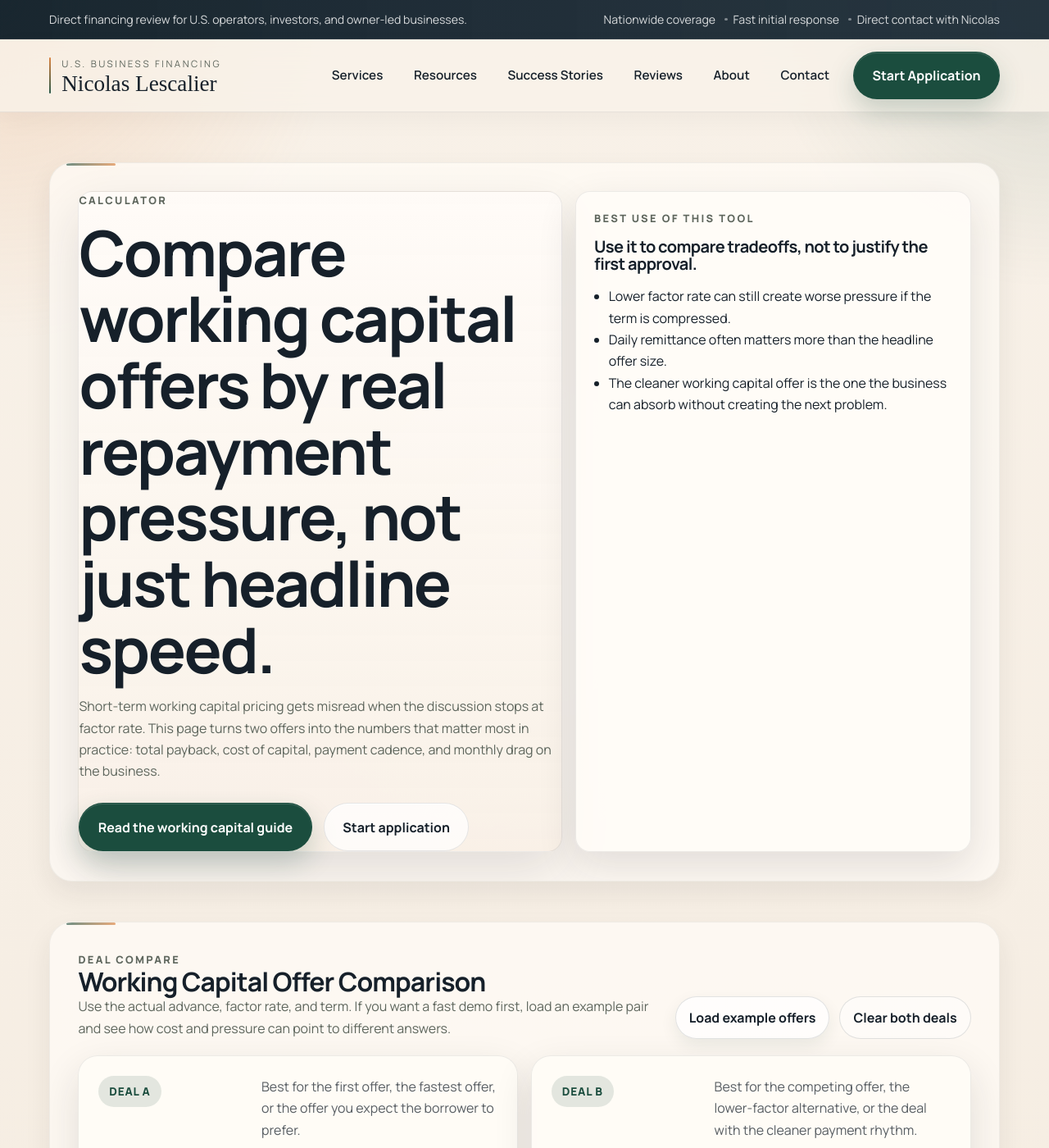
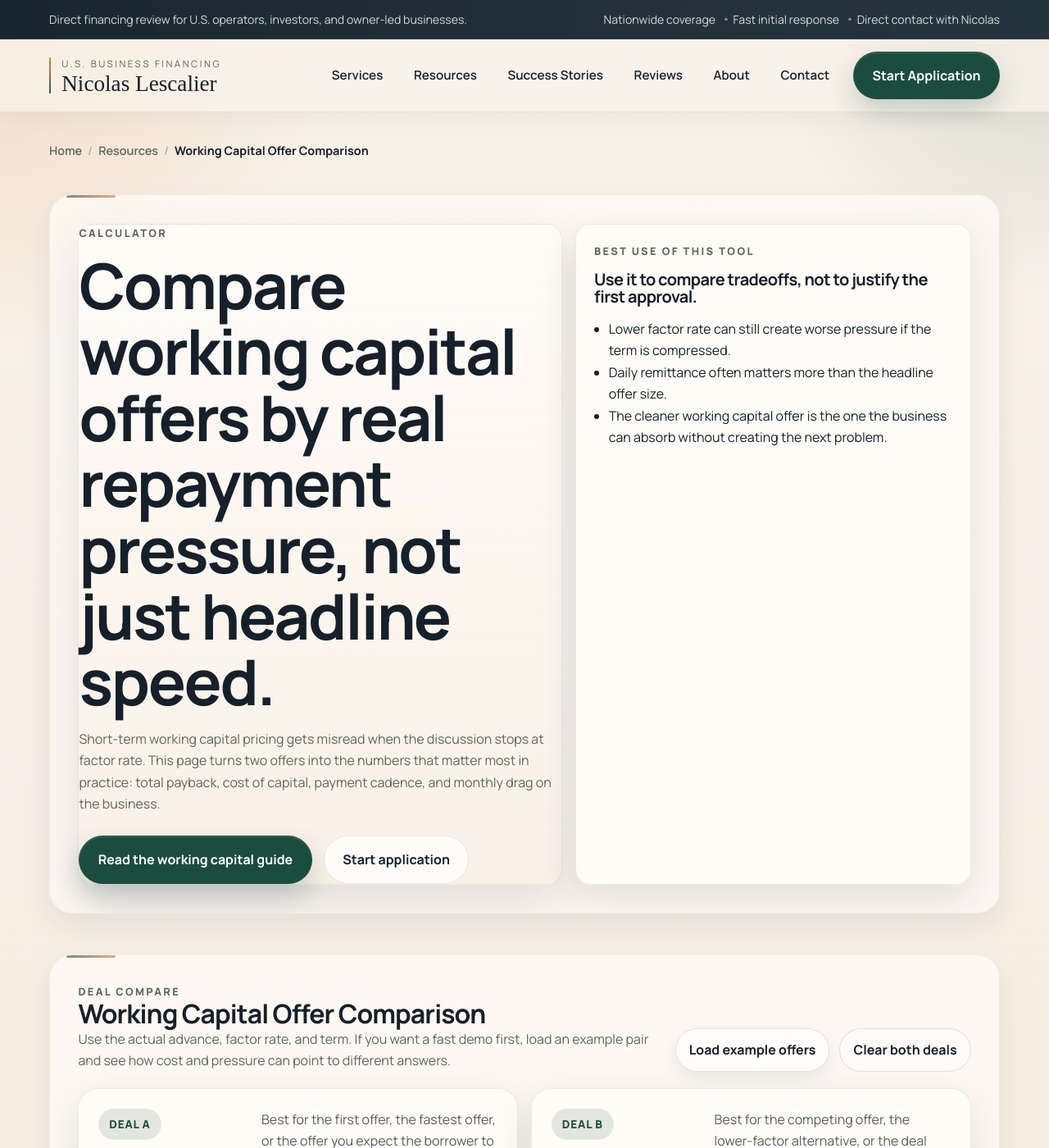
Before and after one commit to lescalier93/nicolaslescalier, a Jekyll site: the page built from merchant-cash-advance-calculator.html, in a window 1280 px wide and 1400 px high. Shown: the whole window at 82% size. Built offline with Jekyll 4.4.1, drawn with Linux system fonts in a browser that asks for light colours; some web fonts are replaced.

Commit message:
feat: add breadcrumbs and site schema

```diff
--- /dev/null
+++ b/_includes/breadcrumb_structured_data.html
@@ -0,0 +1,85 @@
+{% assign current_url = page.url | default: '/' %}
+{% assign page_label = page.title | split: ' | ' | first %}
+{% unless current_url == '/' %}
+<script type="application/ld+json">
+{
+  "@context": "https://schema.org",
+  "@type": "BreadcrumbList",
+  "itemListElement": [
+    {
+      "@type": "ListItem",
+      "position": 1,
+      "name": "Home",
+      "item": {{ '/' | absolute_url | jsonify }}
+    }
+    {% if current_url == '/services/' %}
+    ,{
+      "@type": "ListItem",
+      "position": 2,
+      "name": "Services",
+      "item": {{ '/services/' | absolute_url | jsonify }}
+    }
+    {% elsif current_url contains '/services/' %}
+    ,{
+      "@type": "ListItem",
+      "position": 2,
+      "name": "Services",
+      "item": {{ '/services/' | absolute_url | jsonify }}
+    }
+    ,{
+      "@type": "ListItem",
+      "position": 3,
+      "name": {{ page_label | jsonify }},
+      "item": {{ current_url | absolute_url | jsonify }}
+    }
+    {% elsif current_url == '/working-capital-calculator.html' or current_url == '/term-loan-calculator.html' %}
+    ,{
+      "@type": "ListItem",
+      "position": 2,
+      "name": "Resources",
+      "item": {{ '/resources.html' | absolute_url | jsonify }}
+    }
+    ,{
+      "@type": "ListItem",
+      "position": 3,
+      "name": {{ page_label | jsonify }},
+      "item": {{ current_url | absolute_url | jsonify }}
+    }
+    {% elsif current_url == '/contact-thank-you/' %}
+    ,{
+      "@type": "ListItem",
+      "position": 2,
+      "name": "Contact",
+      "item": {{ '/contact/' | absolute_url | jsonify }}
+    }
+    ,{
+      "@type": "ListItem",
+      "position": 3,
+      "name": {{ page_label | jsonify }},
+      "item": {{ current_url | absolute_url | jsonify }}
+    }
+    {% elsif current_url == '/application-received/' %}
+    ,{
+      "@type": "ListItem",
+      "position": 2,
+      "name": "Application",
+      "item": {{ '/apply/' | absolute_url | jsonify }}
+    }
+    ,{
+      "@type": "ListItem",
+      "position": 3,
+      "name": {{ page_label | jsonify }},
+      "item": {{ current_url | absolute_url | jsonify }}
+    }
+    {% else %}
+    ,{
+      "@type": "ListItem",
+      "position": 2,
+      "name": {{ page_label | jsonify }},
+      "item": {{ current_url | absolute_url | jsonify }}
+    }
+    {% endif %}
+  ]
+}
+</script>
+{% endunless %}
--- /dev/null
+++ b/_includes/breadcrumbs.html
@@ -0,0 +1,26 @@
+{% assign current_url = page.url | default: '/' %}
+{% assign page_label = page.title | split: ' | ' | first %}
+{% unless current_url == '/' %}
+<nav class="breadcrumbs" aria-label="Breadcrumb">
+  <ol class="breadcrumbs__list">
+    <li><a href="{{ '/' | relative_url }}">Home</a></li>
+    {% if current_url == '/services/' %}
+    <li class="breadcrumbs__current" aria-current="page">Services</li>
+    {% elsif current_url contains '/services/' %}
+    <li><a href="{{ '/services/' | relative_url }}">Services</a></li>
+    <li class="breadcrumbs__current" aria-current="page">{{ page_label }}</li>
+    {% elsif current_url == '/working-capital-calculator.html' or current_url == '/term-loan-calculator.html' %}
+    <li><a href="{{ '/resources.html' | relative_url }}">Resources</a></li>
+    <li class="breadcrumbs__current" aria-current="page">{{ page_label }}</li>
+    {% elsif current_url == '/contact-thank-you/' %}
+    <li><a href="{{ '/contact/' | relative_url }}">Contact</a></li>
+    <li class="breadcrumbs__current" aria-current="page">{{ page_label }}</li>
+    {% elsif current_url == '/application-received/' %}
+    <li><a href="{{ '/apply/' | relative_url }}">Application</a></li>
+    <li class="breadcrumbs__current" aria-current="page">{{ page_label }}</li>
+    {% else %}
+    <li class="breadcrumbs__current" aria-current="page">{{ page_label }}</li>
+    {% endif %}
+  </ol>
+</nav>
+{% endunless %}
--- a/_includes/structured_data.html
+++ b/_includes/structured_data.html
@@ -23,5 +26,18 @@
         "commercial real estate financing",
         "bridge loans"
       ]
+    },
+    {
+      "@type": "WebSite",
+      "@id": "https://nicolaslescalier.com/#website",
+      "url": "https://nicolaslescalier.com",
+      "name": "Nicolas Lescalier | U.S. Business Financing",
+      "description": "U.S. business financing guidance, calculators, application routes, and service pages for working capital, term debt, SBA, and commercial real estate.",
+      "publisher": {
+        "@id": "https://nicolaslescalier.com/#person"
+      },
+      "inLanguage": "en-US"
+    }
+  ]
 }
 </script>
--- a/_layouts/default.html
+++ b/_layouts/default.html
@@ -23,6 +23,7 @@
     <link rel="shortcut icon" href="{{ '/assets/favicon.svg' | relative_url }}" type="image/svg+xml">
     <link rel="stylesheet" href="{{ '/assets/css/style.css' | relative_url }}?v={{ site.time | date: '%s' }}">
     {% include structured_data.html %}
+    {% include breadcrumb_structured_data.html %}
     {% include faq_structured_data.html %}
   </head>
   <body{% if page.conversion_page %} data-conversion-page="{{ page.conversion_page }}"{% endif %}>
@@ -64,6 +65,7 @@
 
       <main class="site-main" id="main-content">
         <div class="wrap">
+          {% include breadcrumbs.html %}
           {{ content }}
         </div>
       </main>
--- a/assets/css/style.css
+++ b/assets/css/style.css
@@ -259,6 +259,47 @@ img {
 
 .site-main {
   padding: 2.2rem 0 5rem;
+}
+
+.breadcrumbs {
+  margin: 0 0 1rem;
+}
+
+.breadcrumbs__list {
+  display: flex;
+  flex-wrap: wrap;
+  align-items: center;
+  gap: 0.45rem;
+  margin: 0;
+  padding: 0;
+  list-style: none;
+  color: var(--muted);
+  font-size: 0.9rem;
+}
+
+.breadcrumbs__list li {
+  display: inline-flex;
+  align-items: center;
+  gap: 0.45rem;
+}
+
+.breadcrumbs__list li:not(:last-child)::after {
+  content: "/";
+  color: rgba(22, 32, 42, 0.38);
+}
+
+.breadcrumbs__list a {
+  color: var(--muted);
+  font-weight: 600;
+}
+
+.breadcrumbs__list a:hover {
+  color: var(--brand);
+}
+
+.breadcrumbs__current {
+  color: var(--ink);
+  font-weight: 700;
 }
 
 .button {
```
Also changed, not shown: other parts of _includes/structured_data.html (+3 -0 lines). Lines whose indentation alone changed are shown as unchanged.
